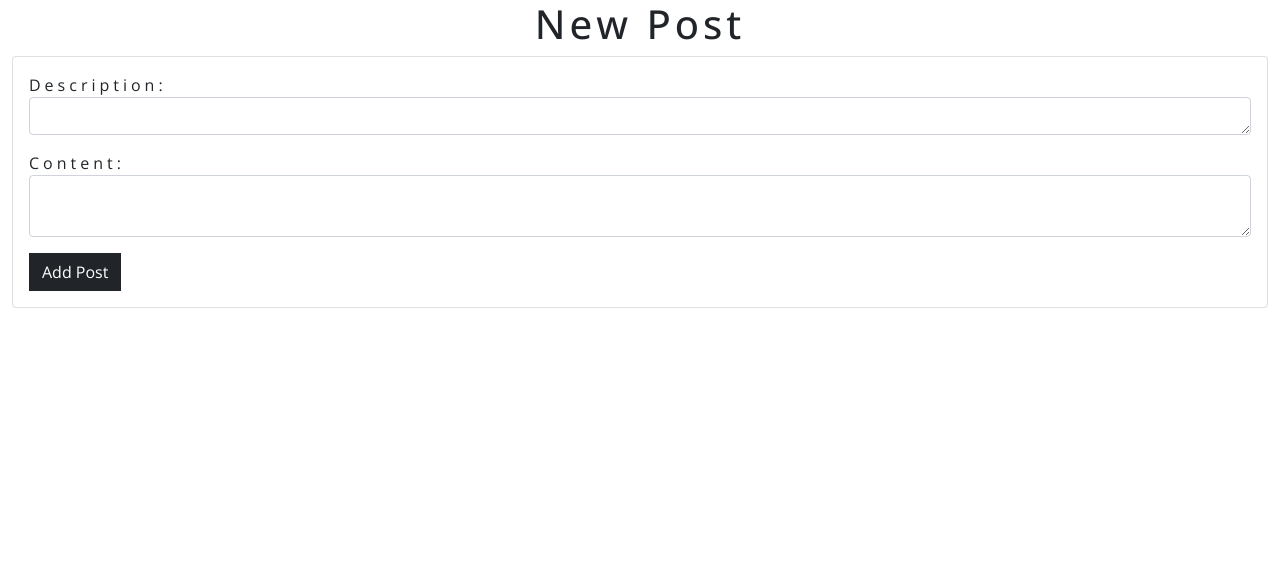
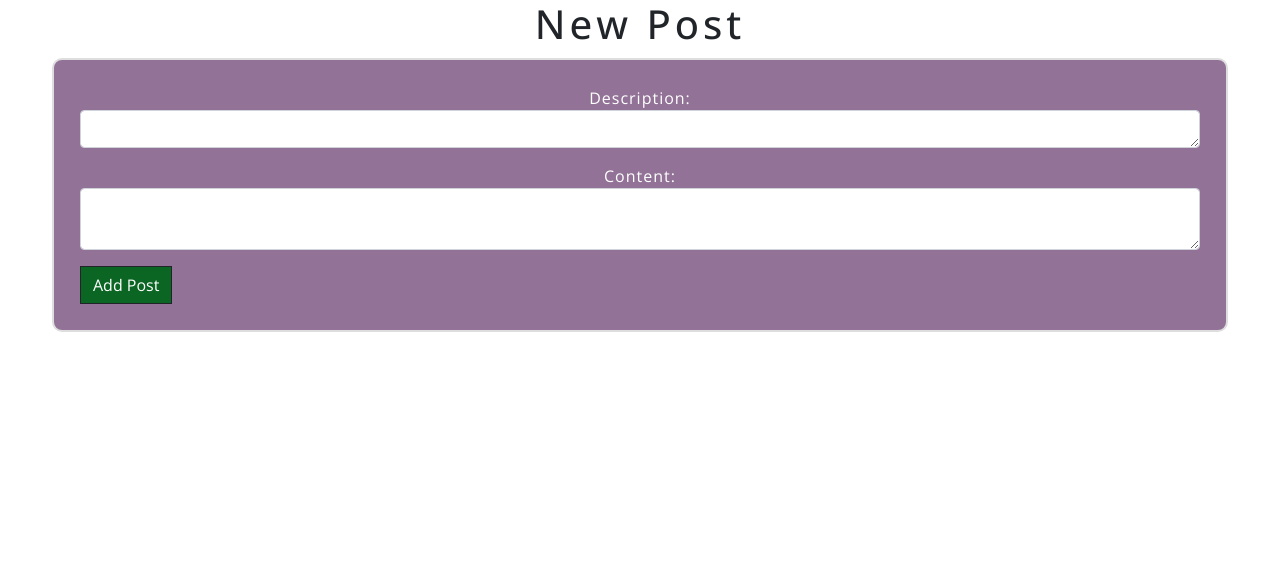
Before and after one commit to alissatroiano/team-6-hackathon, a Django app: page /create_post/ in a window 1280 px wide. Shown: the top 572 px of the page. Run offline with Django 3.2, Linux system fonts and the light colour scheme; a user stored in the database is signed in; some libraries are stand-ins or nearby versions.

Commit message:
Resolve merge conflicts

```diff
--- a/wEshare/posts/models.py
+++ b/wEshare/posts/models.py
@@ -1,27 +1,21 @@
+from django.db import models
+import uuid
+from django.utils import timezone
 from datetime import datetime
-from django.conf import settings
-import uuid
-from django.db import models
-from django.utils import timezone
 now = timezone.now
 from django.contrib.auth.models import User
+from django.conf import settings
 
 # Create your models here.
 
-STATUS = (
-    (0,"Draft"),
-    (1,"Publish")
-)
-
 class Post(models.Model):
     """ An instance of a post """
-    description = models.CharField(max_length=1000,blank=True, primary_key=True)
-    unique_id = models.UUIDField(default=uuid.uuid4, max_length=100, unique=True) # removed primary_key=True
+    description = models.CharField(max_length=1000, unique=True)
+    unique_id = models.UUIDField(default=uuid.uuid4, max_length=100, unique=True, primary_key=True)
     date_published = models.DateTimeField(auto_now_add=True, verbose_name="date published")
     date_updated = models.DateTimeField(auto_now=True, verbose_name="date updated")
     user = models.ForeignKey(User, related_name='posts', on_delete=models.CASCADE)
-    # publishing_date = models.DateTimeField(default = timezone.now)
-    status = models.IntegerField(choices=STATUS, default=0)
+    content = models.TextField(null=True, blank=True)
 
     class Meta:
         verbose_name_plural = 'Posts'
--- a/wEshare/posts/views.py
+++ b/wEshare/posts/views.py
@@ -36,8 +36,10 @@
     if request.method == 'POST':
         form = PostForm(request.POST)
         if form.is_valid():
+            post = form.save(commit=False)
+            post.user = request.user
             form.save()
-            return redirect(reverse('create_post'))
+            return redirect(reverse('view_posts'))
     else:
         form = PostForm()
 
@@ -47,3 +49,5 @@
     }
 
     return render(request, template, context)
+
+    return render(request, template, context)
--- a/wEshare/static/css/style.css
+++ b/wEshare/static/css/style.css
@@ -9,12 +9,13 @@
 	box-sizing: border-box;
 }
 
-body{
+body {
 	font-family: 'Open sans', sans-serif;
 	letter-spacing: 4px;
 }
 
-body.log-in-page, body.log-in-out-page{
+body.log-in-page,
+body.log-in-out-page {
 	background: linear-gradient(-45deg, #57c0b4, #20685f, #117267, #57c0b4);
 	background-size: 400% 400%;
 	animation: gradient 25s ease infinite;
@@ -31,7 +32,7 @@
 	font-family: 'Open Sans', sans-serif;
 }
 
-a:link:hover{
+a:link:hover {
 	border-bottom: 1px solid #fcfcfc;
 }
 
@@ -53,16 +54,18 @@
 
 /* Sign up page styles */
 
-.weshare-intro, .weshare-outro{
+.weshare-intro,
+.weshare-outro {
 	display: grid;
 	grid-auto-rows: minmax(min-content, max-content);
 	align-items: center;
 	justify-items: center;
-	padding:0 20px;
-	text-align:center;
+	padding: 0 20px;
+	text-align: center;
 }
 
-.weshare-intro h2, .weshare-outro h2 {
+.weshare-intro h2,
+.weshare-outro h2 {
 	line-height: 2;
 	letter-spacing: 2px;
 	-webkit-text-stroke-width: 0.5px;
@@ -71,16 +74,14 @@
 	font-size: 1.8rem;
 }
 
-.intro-grid-row-2, h1.intro-grid-row-2 {
+.intro-grid-row-2,
+h1.intro-grid-row-2 {
 	grid-row: 2/3;
 	padding: 20px;
 	text-transform: uppercase;
-	font-size:2.8rem;
+	font-size: 2.8rem;
 }
 
-<<<<<<< HEAD
-.tagline {
-=======
 p {
 	line-height: 1.5;
 	letter-spacing: 1px;
@@ -88,7 +89,6 @@
 }
 
 p.intro-grid-row-2 {
->>>>>>> origin/alissa-views1
 	transform: translate(-50%, -50%);
 	letter-spacing: 0.1em;
 	-webkit-text-fill-color: #fff;
@@ -97,7 +97,8 @@
 	text-shadow: 6px 6px #256b63;
 }
 
-#sign-in-section, #log-out-section{
+#sign-in-section,
+#log-out-section {
 	width: 50%;
 	position: absolute;
 	top: 50%;
@@ -119,25 +120,28 @@
 
 /* Username and password input styles */
 
-input#id_login, input#id_password {
+input#id_login,
+input#id_password {
 	background: #fcfcfc;
 	color: #252525;
 	height: 50px;
-	width:300px;
+	width: 300px;
 	border-radius: 50px;
 	border: 1px solid #fcfcfc;
 	margin: 10px;
 	padding: 10px;
 }
 
-input#id_login:hover, input#id_password:hover {
+input#id_login:hover,
+input#id_password:hover {
 	border: 2px solid #57c0b4;
 
 }
 
 /* Log in button styles */
 
-button.primaryAction, .logout-button{
+button.primaryAction,
+.logout-button {
 	margin-top: 20px;
 	border-radius: 40px;
 	padding: 15px 32px 15px 32px;
@@ -148,7 +152,8 @@
 	color: #252525;
 }
 
-button.primaryAction:hover, .logout-button:hover {
+button.primaryAction:hover,
+.logout-button:hover {
 	background-color: #fafafa;
 	color: #57c0b4;
 	border: 2px solid #e9c46a;
@@ -163,3 +168,28 @@
 	font-family: 'Comforter', cursive;
 	font-family: 2rem;
 }
+
+/* Posts Page Styles */
+.card {
+	color: white;
+	background-color: #927397;
+	margin: 10px 40px;
+	border: 2px solid #dedede;
+	border-radius: 10px;
+	padding: 10px;
+}
+
+.btn {
+	background-color: #0b6623;
+}
+
+.btn-primary {
+	border: none;
+	margin-top: 15px;
+	margin-right: 10px;
+	float: right;
+}
+
+.btn-primary:hover {
+	background-color: #cc92f8;
+}
```
Also changed, not shown: wEshare/db.sqlite3, wEshare/posts/migrations/0004_post_status_alter_post_description_and_more.py (added), wEshare/posts/migrations/0005_remove_post_status_alter_post_description_and_more.py (added).
